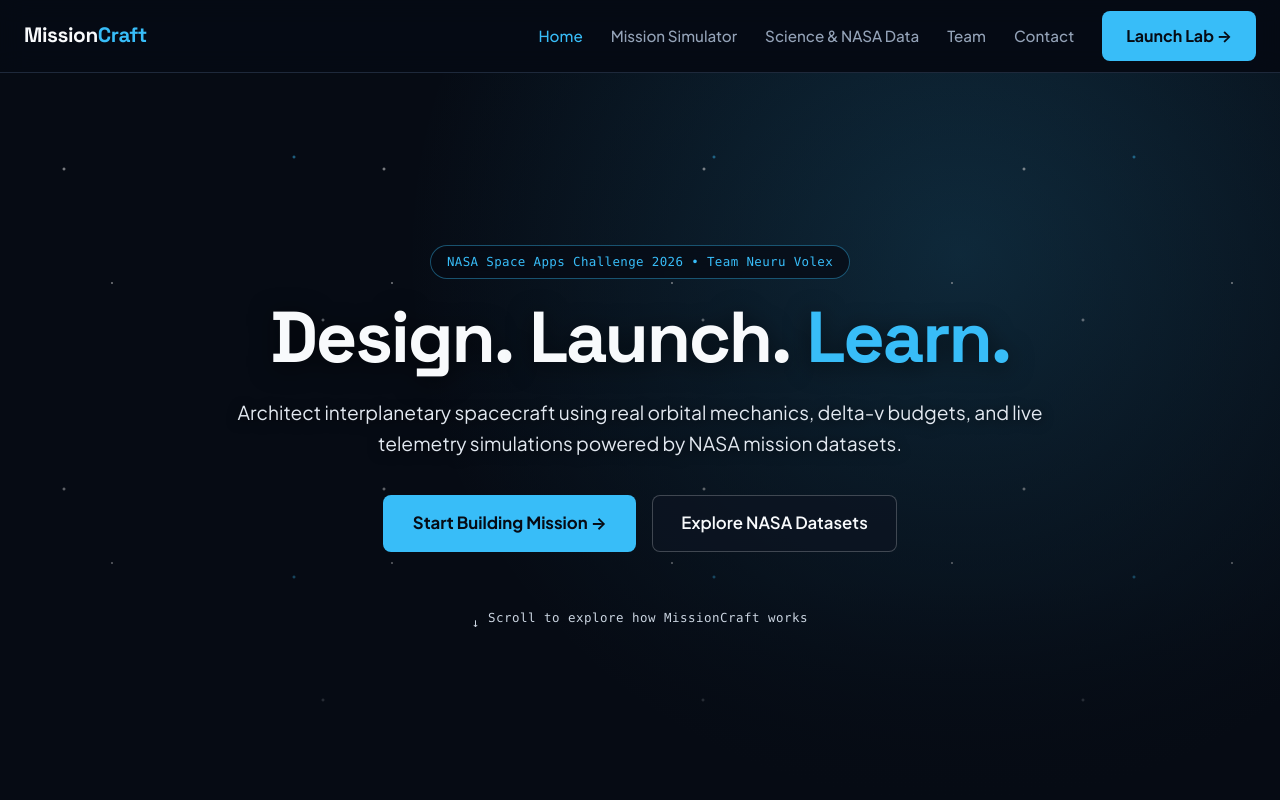
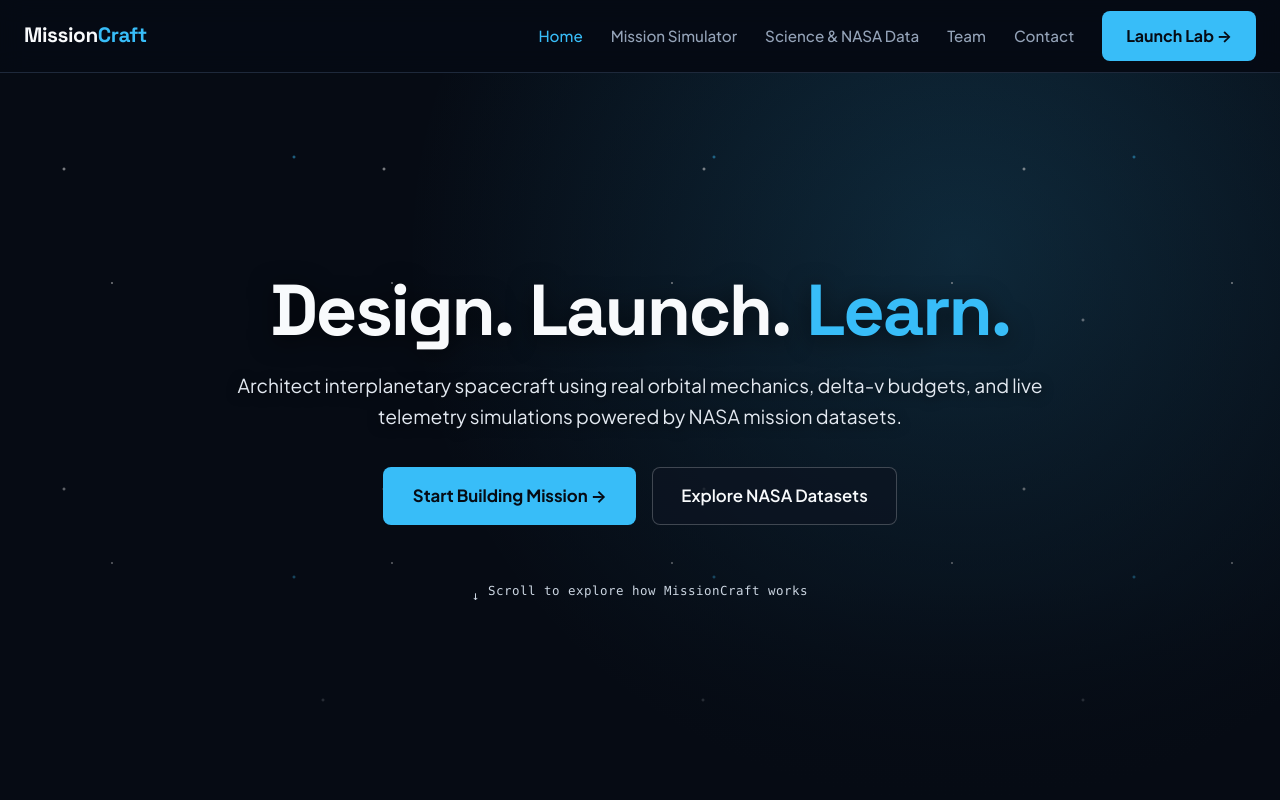
Before and after one commit to shahzamanjatoi/MissionCraft_NeuruVolex, a React (Vite) app: page / in a window 1280 px wide. Shown: the top 800 px of the page. Built offline with nearby package versions, Linux system fonts and the light colour scheme.

Commit message:
Remove hero pill from HomePage

```diff
--- a/src/pages/HomePage.tsx
+++ b/src/pages/HomePage.tsx
@@ -473,9 +473,7 @@ export function HomePage({ onNavigate }: { onNavigate: (page: PageId) => void })
         <div className="hero-video-overlay" />
 
         <div className="container hero-video-content">
-          <span className="hero-pill hero-anim" style={{ "--i": 0 } as CSSProperties}>
-            NASA Space Apps Challenge 2026 • Team Neuru Volex
-          </span>
+
           <h1 className="hero-title">
             <span className="hero-word hero-anim" style={{ "--i": 1 } as CSSProperties}>
               Design.
```
